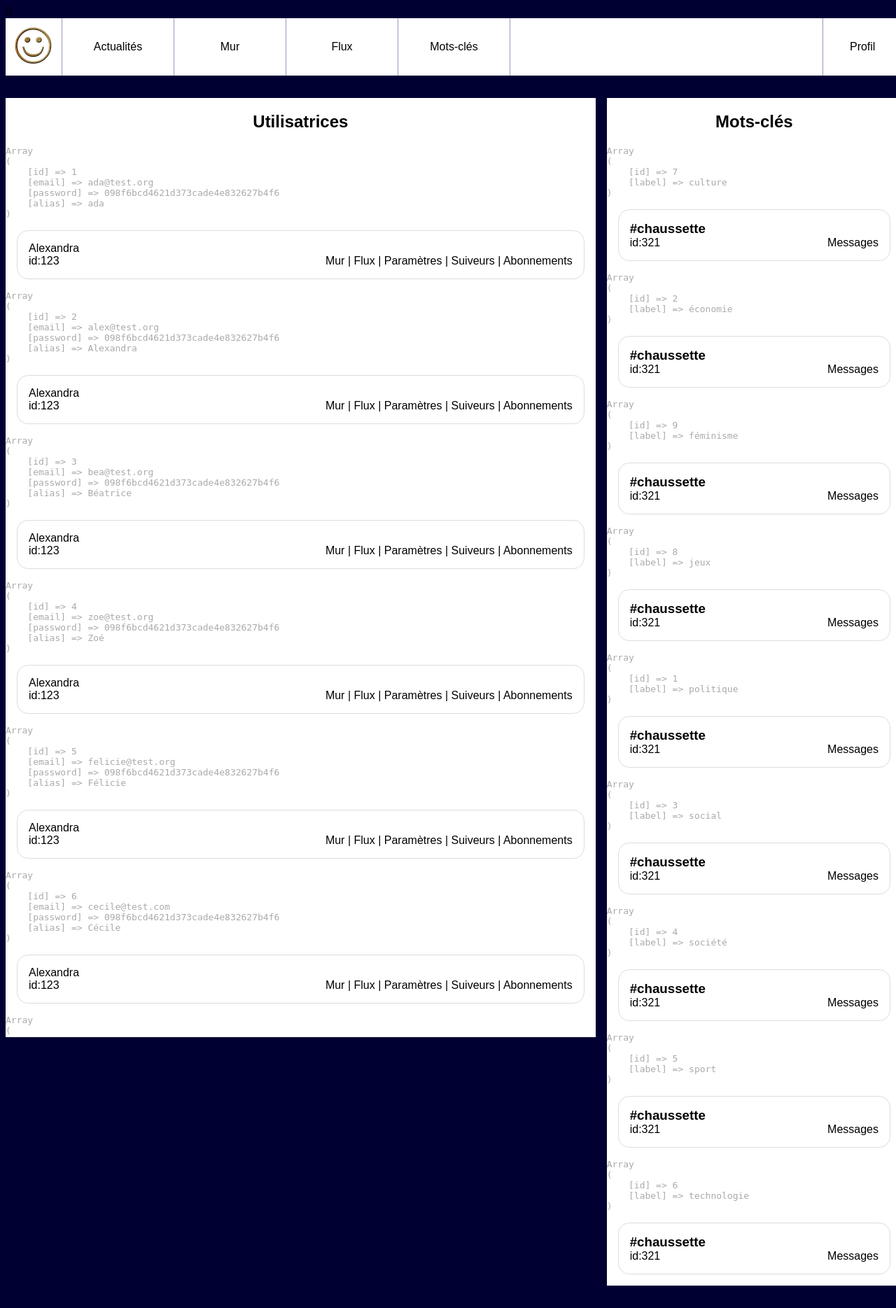
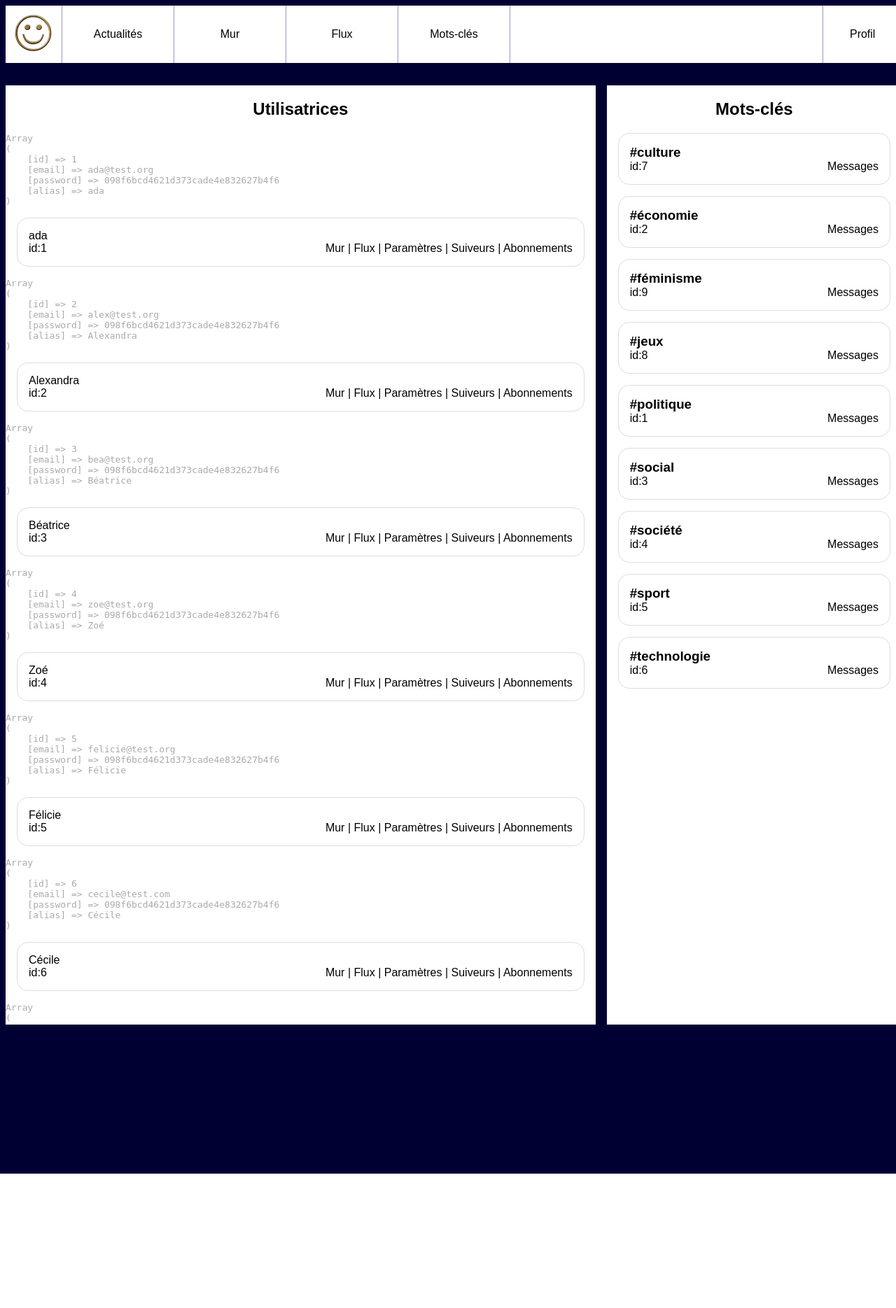
Before and after one commit to farah-9/projet-collectif---reseau-social-php-team_agathe_edward_francois, a PHP site: page /admin.php in a window 1280 px wide. Shown: the whole page at 70% size. After the commit the page ends 1677 px from the top, so only its background shows below. Run offline with PHP 8.4, Linux system fonts and the light colour scheme; data comes from the database, SQL or seed files in the repository.

Commit message:
Ajout tags et noms utilisatrices dans tag

```diff
--- a/Niveau1/admin.php
+++ b/Niveau1/admin.php
@@ -1,4 +1,4 @@
-0<!doctype html>
+<!doctype html>
 <html lang="fr">
     <head>
         <meta charset="utf-8">
@@ -61,13 +61,13 @@
                  */
                 while ($tag = $lesInformations->fetch_assoc())
                 {
-                    echo "<pre>" . print_r($tag, 1) . "</pre>";
+                    // echo "<pre>" . print_r($tag, 1) . "</pre>";
                     ?>
                     <article>
-                        <h3>#chaussette</h3>
-                        <p>id:321</p>
+                        <h3>#<?php echo($tag['label'])?></h3>
+                        <p>id:<?php echo($tag['id'])?></p>
                         <nav>
-                            <a href="tags.php?tag_id=321">Messages</a>
+                            <a href="tags.php?tag_id=$tag['id']">Messages</a>
                         </nav>
                     </article>
                 <?php } ?>
@@ -97,14 +97,14 @@
                     echo "<pre>" . print_r($tag, 1) . "</pre>";
                     ?>
                     <article>
-                        <h3>Alexandra</h3>
-                        <p>id:123</p>
+                        <h3><?php echo($tag['alias'])?></h3>
+                        <p>id:<?php echo($tag['id'])?></p>
                         <nav>
-                            <a href="wall.php?user_id=123">Mur</a>
-                            | <a href="feed.php?user_id=123">Flux</a>
-                            | <a href="settings.php?user_id=123">Paramètres</a>
-                            | <a href="followers.php?user_id=123">Suiveurs</a>
-                            | <a href="subscriptions.php?user_id=123">Abonnements</a>
+                            <a href="wall.php?user_id=<?php $tag['id']?>">Mur</a>
+                            | <a href="feed.php?user_id=<?php $tag['id']?>">Flux</a>
+                            | <a href="settings.php?user_id=<?php $tag['id']?>">Paramètres</a>
+                            | <a href="followers.php?user_id=<?php $tag['id']?>">Suiveurs</a>
+                            | <a href="subscriptions.php?user_id=<?php $tag['id']?>">Abonnements</a>
                         </nav>
                     </article>
                 <?php } ?>
```
